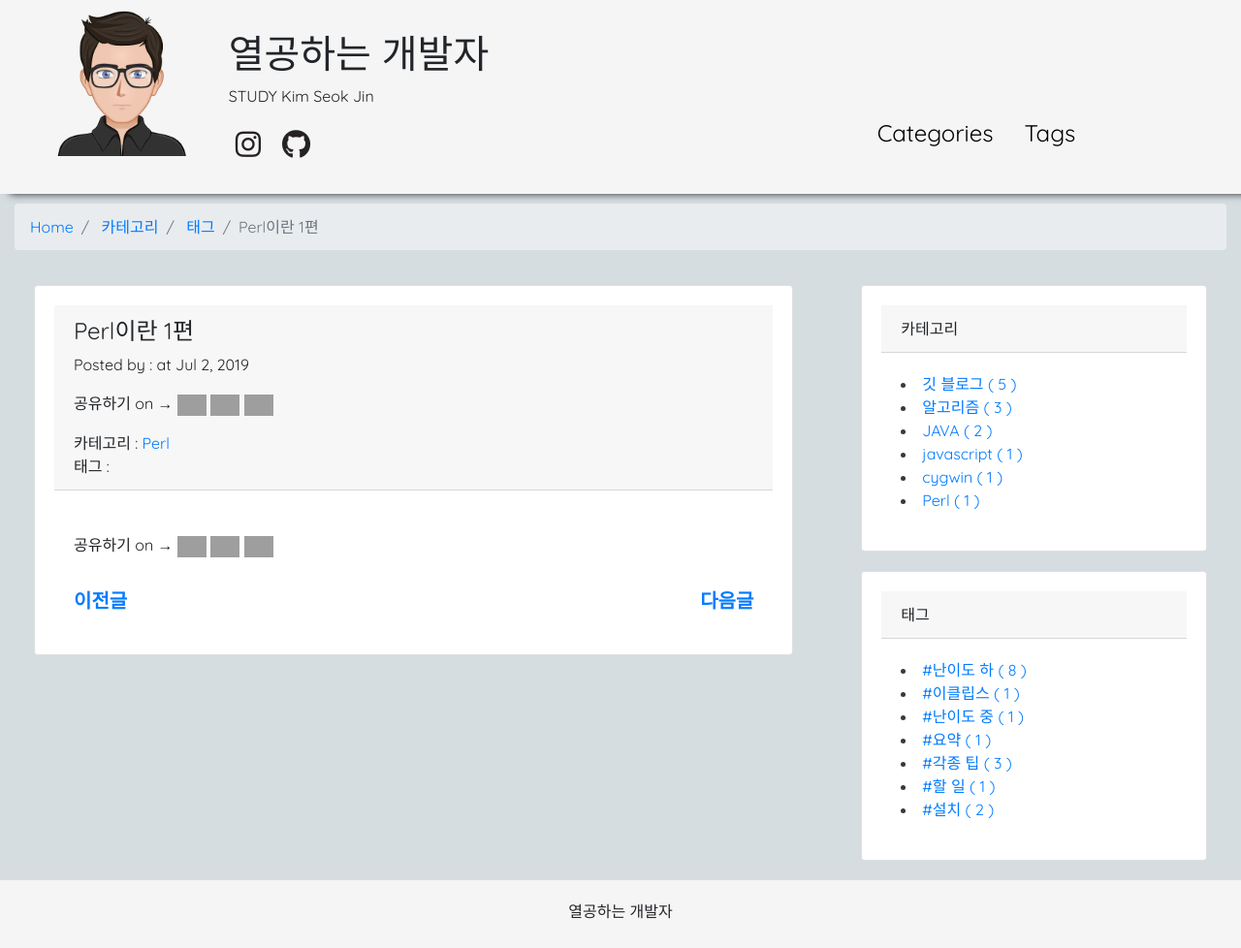
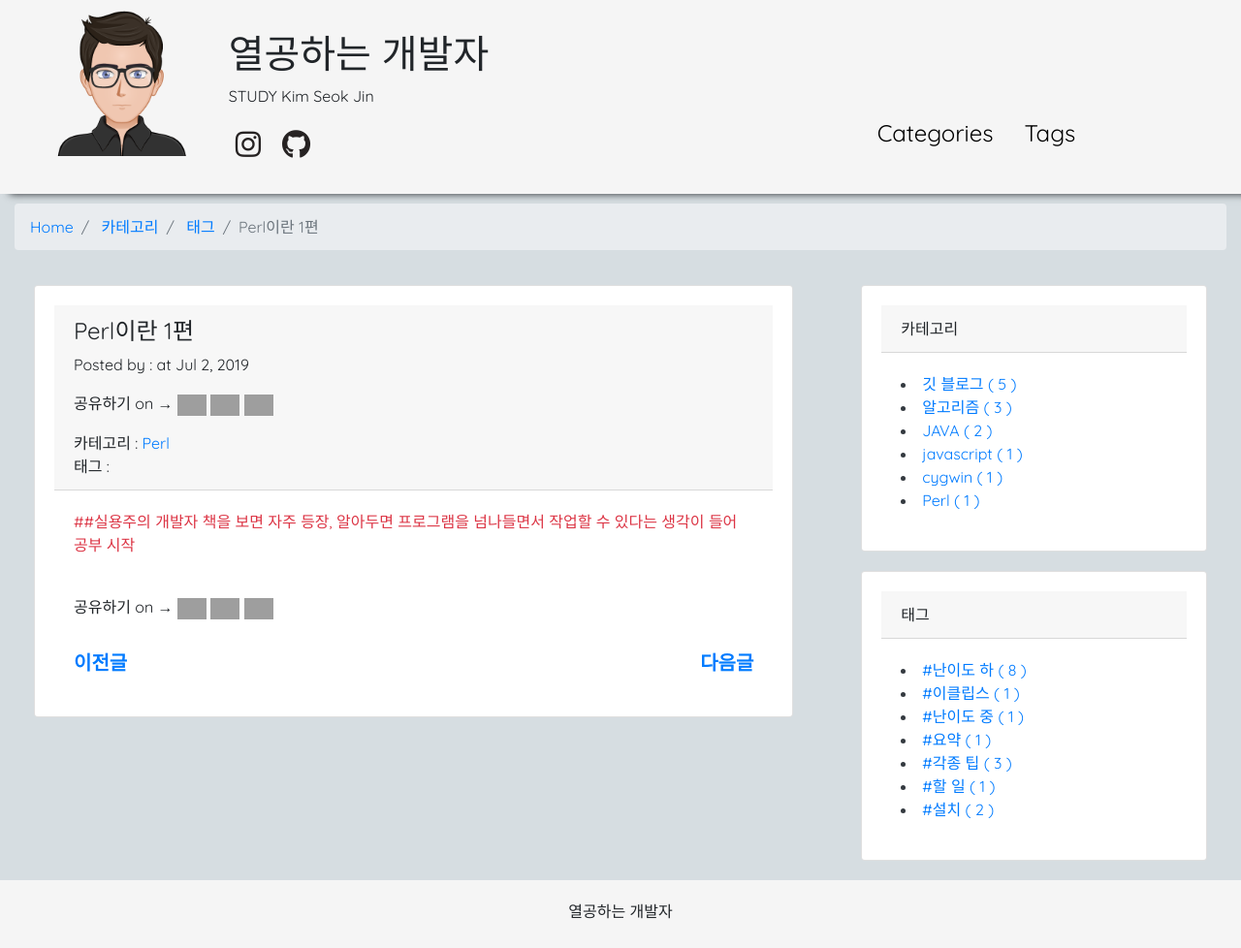
Before and after one commit to 7271kim/7271kim.github.com, a Jekyll site: the page built from _posts/2019-07-02-perl-1.md, in a window 1280 px wide. Shown: the whole page at 97% size. Built offline with Jekyll 4.4.1, drawn with Linux system fonts in a browser that asks for light colours; nearby versions of some CDN libraries; a script that is not in the unit is left out; comment, search, counter and statistics services are not loaded; grey boxes are pictures that could not be loaded.

Commit message:
[2019.07.02] - perl 세팅

```diff
--- a/_posts/2019-07-02-perl-1.md
+++ b/_posts/2019-07-02-perl-1.md
@@ -8,3 +8,4 @@ thumbnail: posts/icon-perl.png
 pre: ""
 nex: ""
 ---
+<p class="text-danger">##실용주의 개발자 책을 보면 자주 등장, 알아두면 프로그램을 넘나들면서 작업할 수 있다는 생각이 들어 공부 시작</p>
```
Also changed, not shown: _posts/2019-06-17-how-to-ues-jekyll-settings.md (+1 -0 lines).
